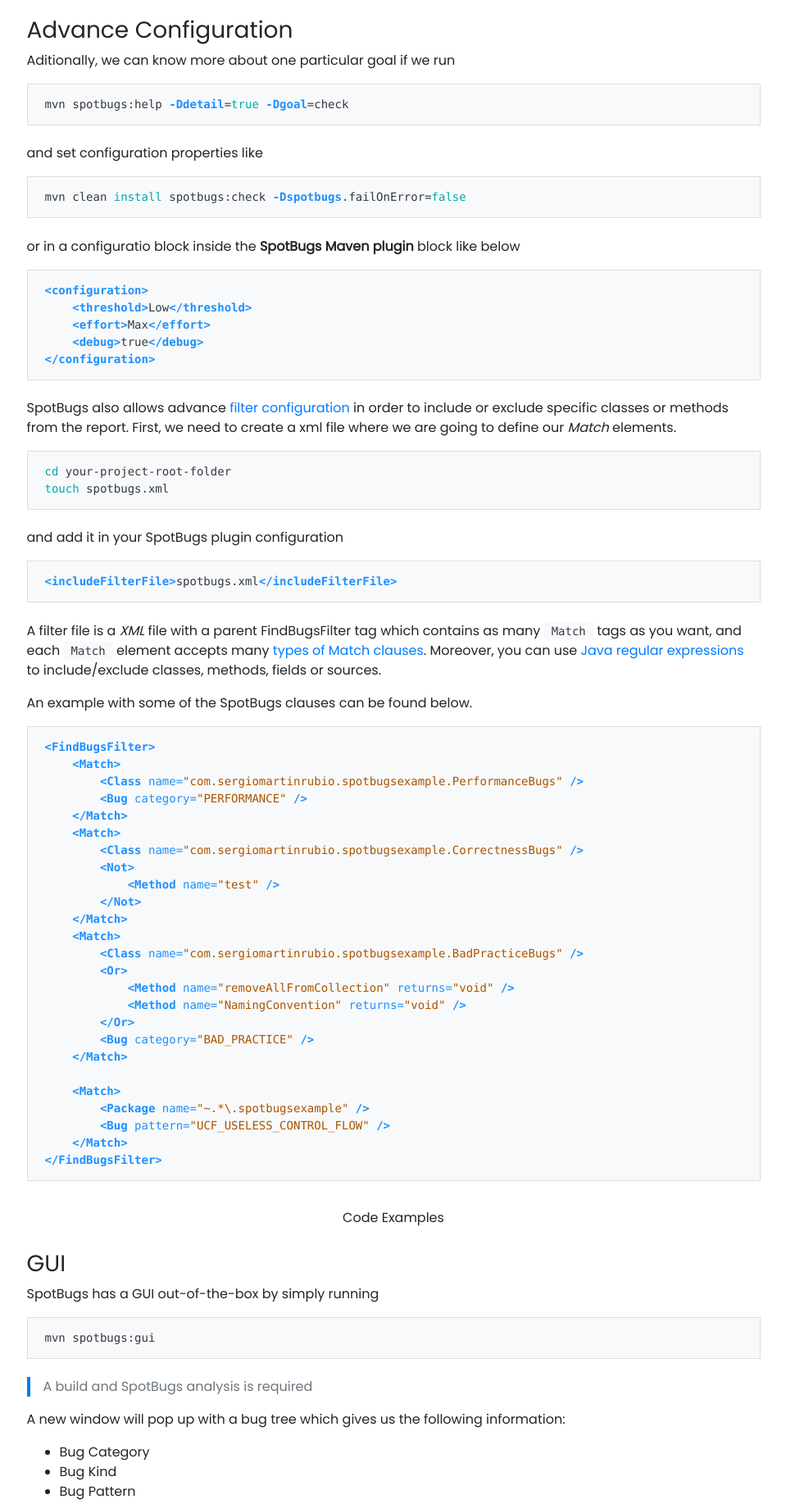
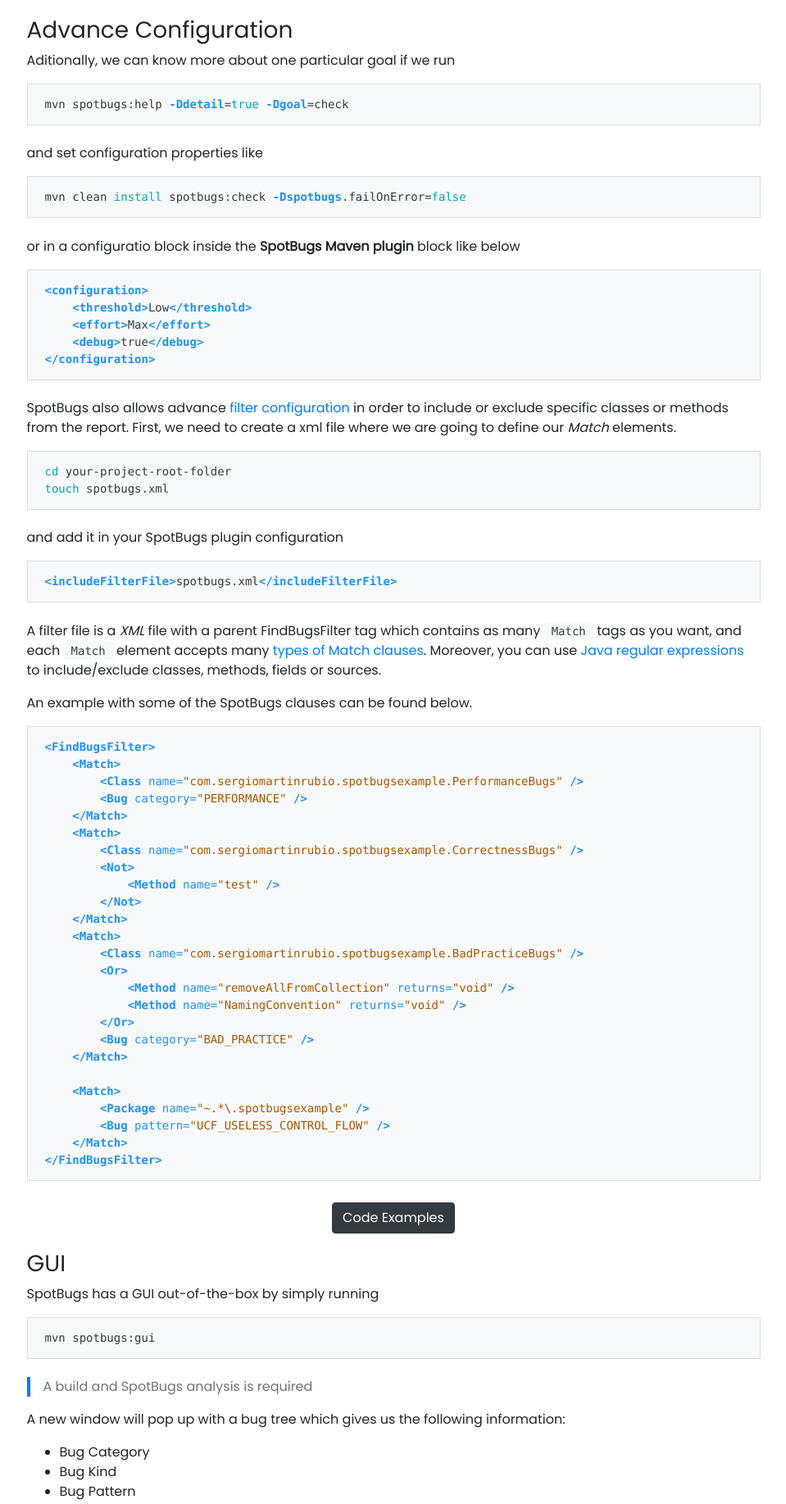
Before and after one commit to jackhman/sergio-martin-rubio-site, a Jekyll site: the page built from _posts/2019-04-09-improve-your-code-quality-with-spotbugs.md, in a window 1280 px wide. Shown: the part 1805-3640 px from the top of the page at 82% size, without its empty margins (160-1119 px from the left). Built offline with Jekyll 4.4.1, drawn with Linux system fonts in a browser that asks for light colours; nearby versions of some CDN libraries; our own code applies the rules of GitHub Pages for plain Markdown files; comment, search, counter and statistics services are not loaded.

Commit message:
update article

````diff
--- a/_posts/2019-04-09-improve-your-code-quality-with-spotbugs.md
+++ b/_posts/2019-04-09-improve-your-code-quality-with-spotbugs.md
@@ -135,7 +135,7 @@
 ```
 
 <p class="text-center">
-{% include button.html link="https://github.com/smartinrub/spotbugs-example" text="Code Examples" style="btn-dark" %}
+{% include button.html link="https://github.com/smartinrub/spotbugs-example" text="Code Examples" style="dark" %}
 </p>
 
 ### GUI
````
